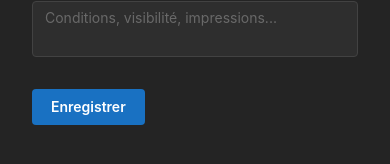
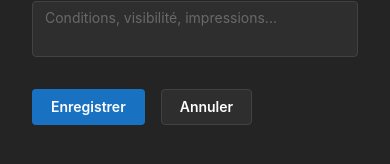
Before and after one commit to adrctr/divehub-ui, a React (Vite) app: page /dives/new in a window 390 px wide. Shown: the part 484-648 px from the top of the page. Built offline with nearby package versions, Linux system fonts and the light colour scheme; no server answers.

Commit message:
feat : add autoclose burger in mobile mode

```diff
--- a/src/components/DiveForm.tsx
+++ b/src/components/DiveForm.tsx
@@ -102,6 +102,15 @@ export function DiveForm(props: DiveFormProps) {
       <Button type="submit" mt="xl">
         Enregistrer
       </Button>
+      <Button
+        variant="default"
+        mt="xl"
+        ml="md"
+        onClick={() => navigate("/dives")}
+        type="button"
+      >
+        Annuler
+      </Button>
     </form>
   );
 }
--- a/src/components/Layout.tsx
+++ b/src/components/Layout.tsx
@@ -10,7 +10,12 @@ import {
 import { Link, Outlet } from "react-router-dom";
 
 export default function Layout() {
-  const [opened, { toggle }] = useDisclosure();
+  const [opened, { toggle, close }] = useDisclosure();
+
+  const handleNavClick = () => {
+    // Ferme le menu uniquement si on est en mobile (width < sm)
+    close();
+  };
 
   return (
     <AppShell
@@ -30,12 +35,14 @@ export default function Layout() {
             to="/"
             label="Accueil"
             active={location.pathname === "/"}
+            onClick={handleNavClick}
           />
           <NavLink
             component={Link}
             to="/dives"
             label="Plongées"
             active={location.pathname.startsWith("/dives")}
+            onClick={handleNavClick}
           />
         </Stack>
       </AppShell.Navbar>
--- a/src/pages/DiveList.tsx
+++ b/src/pages/DiveList.tsx
@@ -31,15 +31,6 @@ export default function DiveList() {
     return <Text>Erreur lors du chargement des plongées : {error}</Text>;
   }
 
-  if (!dives || dives.length === 0) {
-    return (
-      <>
-        <Text>Aucune plongée enregistrée pour le moment.</Text>
-        <Button variant="filled">Ajouter une plongée</Button>
-      </>
-    );
-  }
-
   return (
     <Flex direction={"column"} gap={"lg"} justify={"center"}>
       <Title order={2} mb="md">
@@ -48,11 +39,16 @@ export default function DiveList() {
       <Button onClick={() => navigate("/dives/new")} variant="filled">
         Ajouter une plongée
       </Button>
-      <SimpleGrid cols={{ base: 1, sm: 2, md: 3 }} spacing="lg">
-        {dives.map((dive) => (
-          <DiveCard key={dive.diveId} dive={dive} deleteDive={removeDive} />
-        ))}
-      </SimpleGrid>
+
+      {!dives || dives.length === 0 ? (
+        <Text>Aucune plongée enregistrée pour le moment.</Text>
+      ) : (
+        <SimpleGrid cols={{ base: 1, sm: 2, md: 3 }} spacing="lg">
+          {dives.map((dive) => (
+            <DiveCard key={dive.diveId} dive={dive} deleteDive={removeDive} />
+          ))}
+        </SimpleGrid>
+      )}
     </Flex>
   );
 }
```
